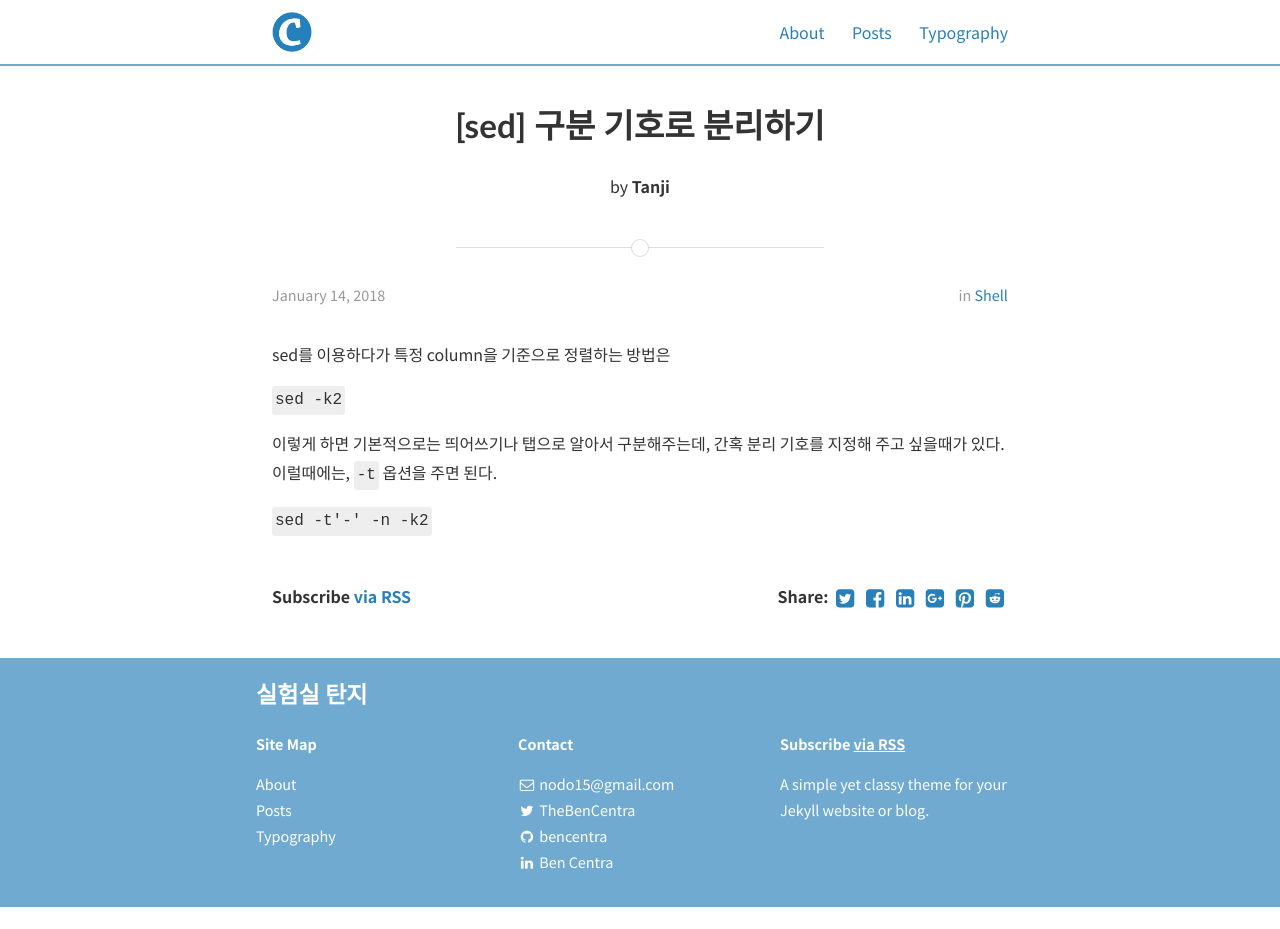
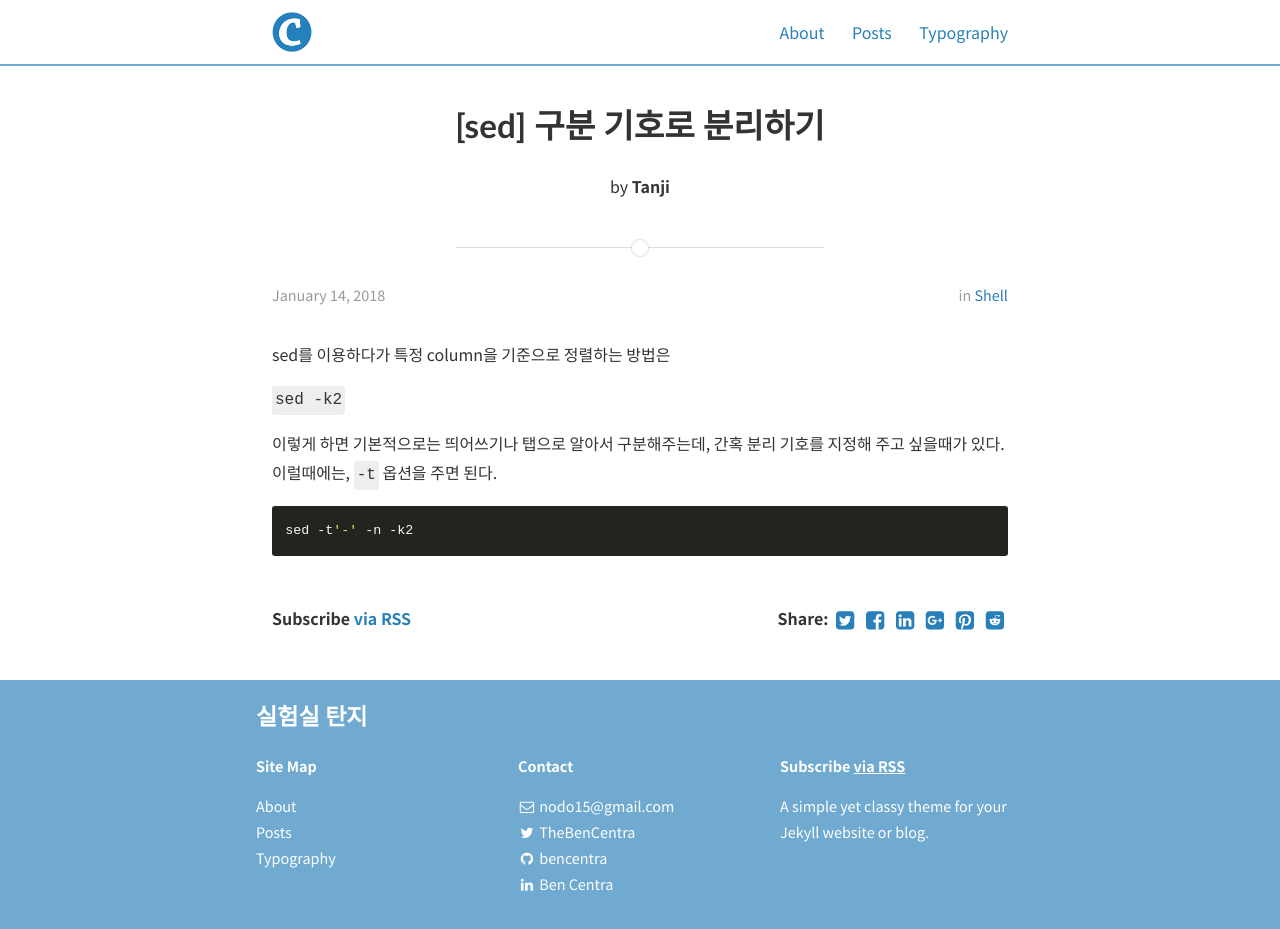
Before and after one commit to tanji3000/tanji3000.github.io, a Jekyll site: the page built from _posts/2018-01-14-Sed-delimiter.markdown, in a window 1280 px wide. Built offline with Jekyll 4.4.1, drawn with Linux system fonts in a browser that asks for light colours; nearby versions of some CDN libraries; before the commit the page ends 907 px from its top, so only the background shows below that.

````diff
--- a/_posts/2018-01-14-Sed-delimiter.markdown
+++ b/_posts/2018-01-14-Sed-delimiter.markdown
@@ -13,4 +13,6 @@ sed를 이용하다가 특정 column을 기준으로 정렬하는 방법은
 
 이렇게 하면 기본적으로는 띄어쓰기나 탭으로 알아서 구분해주는데, 간혹 분리 기호를 지정해 주고 싶을때가 있다. 이럴때에는, `-t` 옵션을 주면 된다.
 
-`sed -t'-' -n -k2`
+```
+sed -t'-' -n -k2
+```
````
